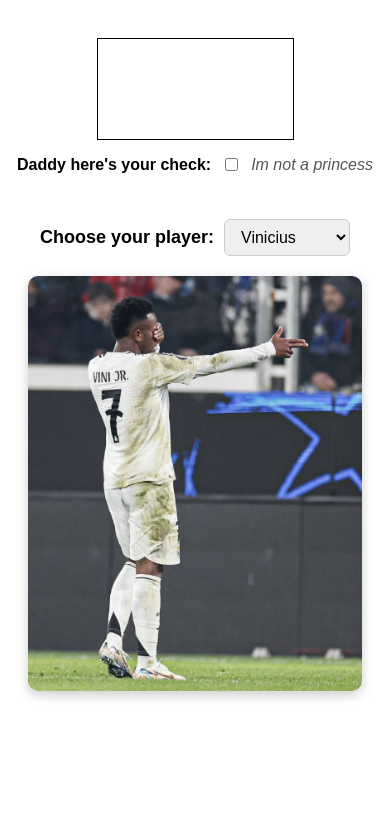
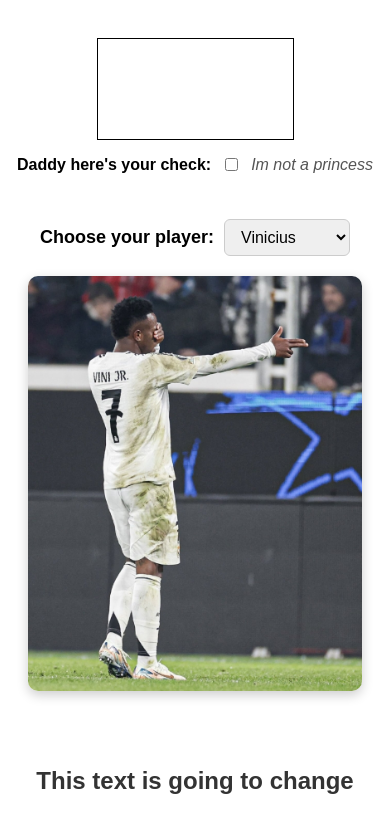
Before and after one commit to Fernando-Herrero/react-events, a React (Vite) app: page / in a window 390 px wide. Shown: the part 2604-3437 px from the top of the page. Before the commit the page ends 3343 px from the top, so only its background shows below. Built offline with nearby package versions, Linux system fonts and the light colour scheme.

Commit message:
feat(EditableText): create editable text component

```diff
--- a/src/App.jsx
+++ b/src/App.jsx
@@ -12,6 +12,7 @@ import { ScrollLogger } from "./components/ScrollLogger/ScrollLogger";
 import { StateCheckbox } from "./components/StateCheckbox/StateCheckbox";
 import { ToggleText } from "./components/ToggleText/ToggleText";
 import { Select } from "./components/Select/Select";
+import { EditableText } from "./components/EditableText/EditableText";
 
 function App() {
 	return (
@@ -29,6 +30,7 @@ function App() {
 			<ScrollLogger />
 			<StateCheckbox />
 			<Select />
+			<EditableText />
 		</>
 	);
 }
--- /dev/null
+++ b/src/components/EditableText/EditableText.css
@@ -0,0 +1,33 @@
+.editable-text {
+	text-align: center;
+	font-family: Arial, sans-serif;
+	padding: 20px;
+}
+
+.editable-text h1 {
+	font-size: 24px;
+	cursor: pointer;
+	color: #333;
+	transition: color 0.3s ease;
+}
+
+.editable-text h1:hover {
+	color: #007bff;
+}
+
+.editable-text input {
+	padding: 8px 12px;
+	font-size: 18px;
+	border: 1px solid #ccc;
+	border-radius: 6px;
+	width: 80%;
+	max-width: 400px;
+	box-shadow: 0 2px 6px rgba(0, 0, 0, 0.1);
+	outline: none;
+	transition: border 0.3s ease, box-shadow 0.3s ease;
+}
+
+.editable-text input:focus {
+	border-color: #007bff;
+	box-shadow: 0 0 5px rgba(0, 123, 255, 0.5);
+}
--- /dev/null
+++ b/src/components/EditableText/EditableText.jsx
@@ -0,0 +1,32 @@
+import { useState } from "react";
+import "./EditableText.css";
+
+export const EditableText = () => {
+	const [show, setShow] = useState(false);
+
+	const handleDoubleCLick = () => {
+		setShow(true);
+	};
+
+	const handleKeyDown = (event) => {
+		if (event.key === "Enter") {
+			setShow(false);
+		}
+	};
+
+	const handleBlur = () => {
+		setShow(false);
+	};
+
+	return (
+		<div className="editable-text">
+			{!show && <h1 onDoubleClick={handleDoubleCLick}>This text is going to change</h1>}
+			{show && (
+				<>
+					<label htmlFor="editable-input"></label>
+					<input type="text" id="editable-input" onKeyDown={handleKeyDown} onBlur={handleBlur} />
+				</>
+			)}
+		</div>
+	);
+};
```
